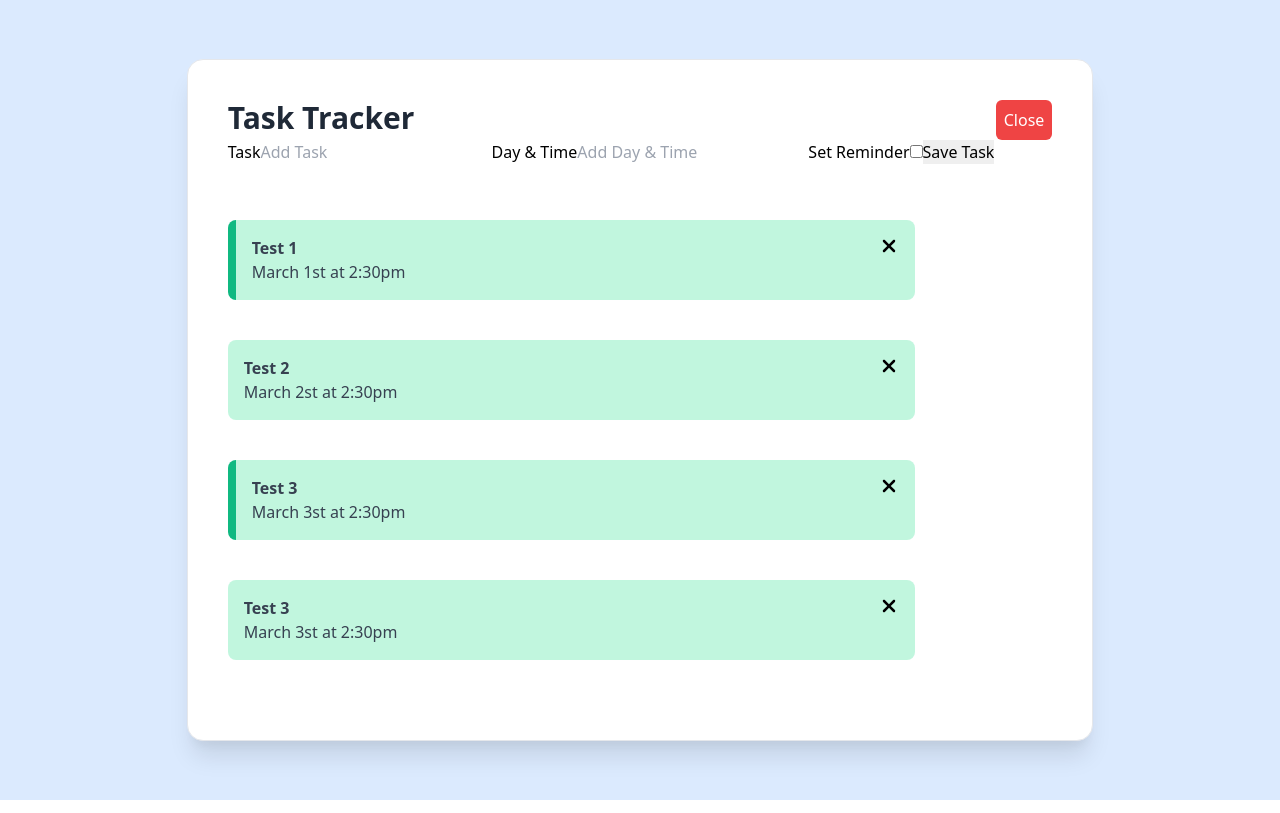
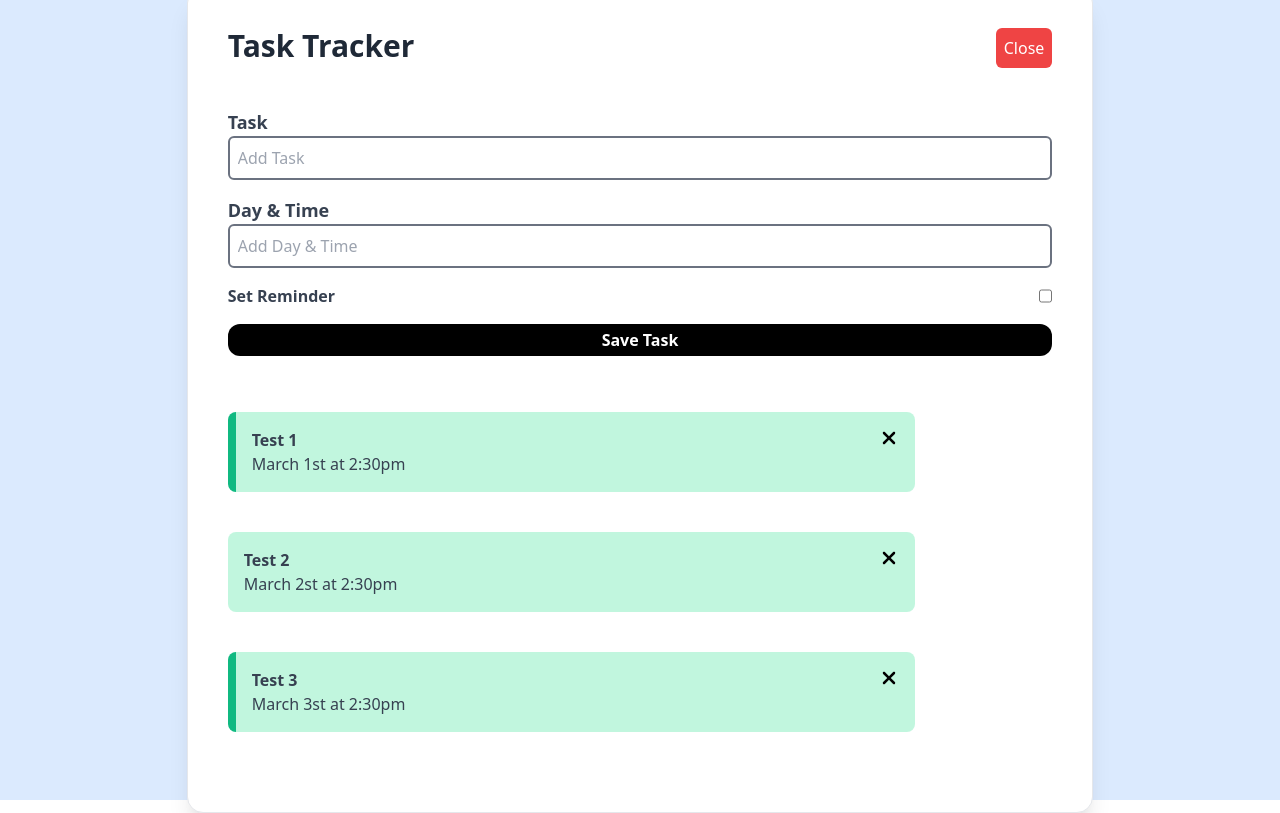
Before and after one commit to anthonylorendeaux/vue-basic-projects, a Vue app in the folder task-tracker/: page / in a window 1280 px wide. Both pictures are taken after a click on the button "Add task". Built offline with nearby package versions, Linux system fonts and the light colour scheme.

Commit message:
add css to the form

```diff
--- a/task-tracker/src/components/AddTask.vue
+++ b/task-tracker/src/components/AddTask.vue
@@ -1,17 +1,20 @@
 <template>
-    <form @submit="onSubmit">
-        <label>Task</label>
-        <input type="text" v-model="text" name="text" placeholder="Add Task" />
-        <label>Day & Time</label>
+    <form @submit="onSubmit" class="mt-10 flex flex-col justify-center align-middle">
+        <label class="text-gray-700 text-lg font-semibold">Task</label>
+        <input class="border-2 border-gray-500 rounded-md p-2" type="text" v-model="text" name="text" placeholder="Add Task" />
+        <label class="mt-4 text-gray-700 text-lg font-semibold">Day & Time</label>
         <input
             type="text"
             v-model="day"
             name="day"
             placeholder="Add Day & Time"
+            class="border-2 border-gray-500 rounded-md p-2"
         />
-        <label>Set Reminder</label>
-        <input type="checkbox" v-model="reminder" name="reminder" />
-        <input type="submit" value="Save Task"/>
+        <div class="flex justify-between mt-4">
+            <label class="text-gray-700 text-md font-semibold">Set Reminder</label>
+            <input type="checkbox" v-model="reminder" name="reminder" />
+        </div>
+        <input class="rounded-xl p-1 mt-4 text-md font-semibold text-white bg-black hover:bg-gray-800" type="submit" value="Save Task"/>
     </form>
 </template>
 
--- a/task-tracker/src/components/Tasks.vue
+++ b/task-tracker/src/components/Tasks.vue
@@ -1,5 +1,5 @@
 <template>
-    <div class="flex flex-col justify-start align-middle overflow-y-auto" style="height:65vh">
+    <div class="flex flex-col justify-start align-middle overflow-y-auto" style="height:50vh">
         <Task :key="task.id" v-for="task in tasks" @toggle-reminder="$emit('toggle-reminder', task.id)" @delete-task="$emit('delete-task', task.id)" :task="task"/>
     </div>
 </template>
```
